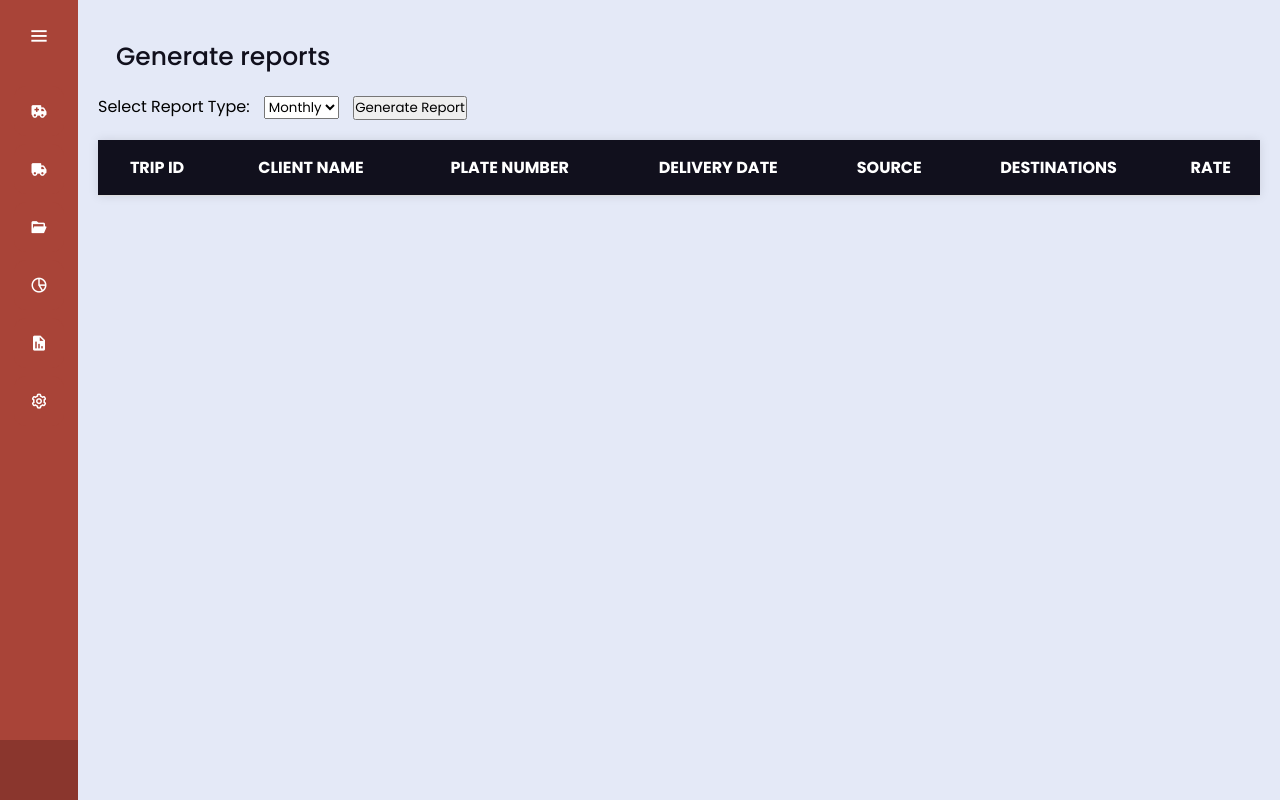
After one commit to zancy2222/TruckSystem, a PHP site: page /generate.php in a window 1280 px wide. The commit adds this page. Run offline with PHP 8.4, Linux system fonts and the light colour scheme; lists and menus that the app fills with data are empty.

Commit message:
13/3/2024

```diff
--- a/assets/style.css
+++ b/assets/style.css
@@ -12,7 +12,7 @@
   top: 0;
   height: 100%;
   width: 78px;
-  background: #11101D;
+  background: #A94438;
   padding: 6px 14px;
   z-index: 99;
   transition: all 0.5s ease;
@@ -110,7 +110,7 @@
   border: none;
   border-radius: 12px;
   transition: all 0.5s ease;
-  background: #1d1b31;
+  background: #A94438;
 }
 .sidebar.open input{
   padding: 0 20px 0 50px;
@@ -125,7 +125,7 @@
   align-items: center;
   text-decoration: none;
   transition: all 0.4s ease;
-  background: #11101D;
+  background: #A94438;
 }
 .sidebar li a:hover{
   background: #FFF;
@@ -146,7 +146,7 @@
 .sidebar li a:hover .links_name,
 .sidebar li a:hover i{
   transition: all 0.5s ease;
-  color: #11101D;
+  color: #A94438;
 }
 .sidebar li i{
   height: 50px;
@@ -161,7 +161,7 @@
   left: 0;
   bottom: -8px;
   padding: 10px 14px;
-  background: #1d1b31;
+  background: #8a362d;
   transition: all 0.5s ease;
   overflow: hidden;
 }
--- /dev/null
+++ b/generate.php
@@ -0,0 +1,248 @@
+<!DOCTYPE html>
+<html lang="en" dir="ltr">
+  <head>
+    <meta charset="UTF-8">
+    <title></title>
+    <link rel="stylesheet" href="assets/style.css">
+
+    <link href='https://unpkg.com/boxicons@2.0.7/css/boxicons.min.css' rel='stylesheet'>
+     <meta name="viewport" content="width=device-width, initial-scale=1.0">
+     <style>
+ .home-section {
+            padding: 20px;
+        }
+        .trip-table {
+            width: 100%;
+            border-collapse: collapse;
+            margin-top: 20px;
+            box-shadow: 0 0 10px rgba(0, 0, 0, 0.1);
+            background-color: #fff;
+        }
+
+        .trip-table th,
+        .trip-table td {
+            padding: 15px;
+            text-align: center;
+            border-bottom: 1px solid #ddd;
+        }
+
+        .trip-table th {
+            background-color: #11101D;
+            color: white;
+        }
+
+        .trip-table tbody tr:hover {
+            background-color: #f5f5f5;
+        }
+
+        .trip-table td:last-child {
+            display: flex;
+            gap: 10px;
+            justify-content: center;
+        }
+
+        .report-form {
+        margin-bottom: 20px;
+    }
+
+    .report-form label,
+    .report-form select,
+    .report-form button {
+        margin-right: 10px;
+    }
+     </style>
+   </head>
+<body>
+  <div class="sidebar">
+    <div class="logo-details">
+        <div class="logo_name">Truck Management</div>
+        <i class='bx bx-menu' id="btn" ></i>
+    </div>
+    <ul class="nav-list">
+      <li>
+        <a href="index.php">
+            <i class='bx bxs-ambulance'></i>
+
+            <span class="links_name">Add truck</span>
+        </a>
+         <span class="tooltip">Add trucks</span>
+      </li>
+      <li>
+       <a href="viewTruck.php">
+        <i class='bx bxs-truck'></i>
+         <span class="links_name">View Truck</span>
+       </a>
+       <span class="tooltip">View Truck</span>
+     </li>
+     <li>
+      <a href="TripMonitor.php">
+       <i class='bx bxs-folder-open'></i>
+        <span class="links_name">Trip Monitor</span>
+      </a>
+      <span class="tooltip">Trip Monitor</span>
+    </li>
+     <li>
+       <a href="#">
+         <i class='bx bx-pie-chart-alt-2' ></i>
+         <span class="links_name">Analytics</span>
+       </a>
+       <span class="tooltip">Analytics</span>
+     </li>
+     <li>
+       <a href="generate.php">
+        <i class='bx bxs-report' ></i>
+         <span class="links_name">Generate Reports</span>
+       </a>
+       <span class="tooltip">Generate Reports</span>
+     </li>
+     <li>
+       <a href="Repair.php">
+        <i class='bx bx-cog'></i>
+         <span class="links_name">Repair & Expenses</span>
+       </a>
+       <span class="tooltip">Repair & Expenses</span>
+     </li>
+
+     <li class="profile">
+
+     </li>
+    </ul>
+  </div>
+
+  <section class="home-section">
+        <div class="text">Generate reports</div>
+
+        <form action="#" method="post" class="report-form">
+            <label for="reportType">Select Report Type:</label>
+            <select name="reportType" id="reportType">
+                <option value="monthly">Monthly</option>
+                <option value="yearly">Yearly</option>
+            </select>
+            <button type="submit">Generate Report</button>
+        </form>
+
+        <table class="trip-table">
+            <thead>
+                <tr>
+                    <th>TRIP ID</th>
+                    <th>CLIENT NAME</th>
+                    <th>PLATE NUMBER</th>
+                    <th>DELIVERY DATE</th>
+                    <th>SOURCE</th>
+                    <th>DESTINATIONS</th>
+                    <th>RATE</th>
+                </tr>
+            </thead>
+            <tbody>
+            <?php
+// Include the database connection
+include 'Partials/dbConn.php';
+
+// Check if the form is submitted
+if ($_SERVER["REQUEST_METHOD"] == "POST") {
+    // Get the selected report type
+    $selectedReportType = $_POST['reportType'];
+
+    // Adjust your SQL query based on the selected report type
+    $sql = "SELECT * FROM TripMonitor WHERE ";
+    if ($selectedReportType == "monthly") {
+        $sql .= "MONTH(DeliveryDate) = MONTH(CURRENT_DATE())";
+    } elseif ($selectedReportType == "yearly") {
+        $sql .= "YEAR(DeliveryDate) = YEAR(CURRENT_DATE())";
+    }
+
+    $result = mysqli_query($conn, $sql);
+
+    // Initialize variables for total rate earnings, highest and lowest trips
+    $totalRateEarnings = 0;
+    $locationTrips = [];
+    $totalTrips = 0;
+
+    // Loop through the result set and generate table rows
+    while ($row = mysqli_fetch_assoc($result)) {
+        echo "<tr>";
+        echo "<td>{$row['TripID']}</td>";
+        echo "<td>{$row['ClientName']}</td>";
+        echo "<td>{$row['PlateNumber']}</td>";
+        echo "<td>{$row['DeliveryDate']}</td>";
+        echo "<td>{$row['Source']}</td>";
+        echo "<td>{$row['Destination']}</td>";
+        echo "<td>{$row['Rate']}</td>";
+        echo "</tr>";
+
+        // Calculate total rate earnings
+        $totalRateEarnings += $row['Rate'];
+
+        // Process destination information
+        $destinations = explode(',', $row['Destination']);
+        foreach ($destinations as $destination) {
+            $destination = trim($destination);
+            if (empty($locationTrips[$destination])) {
+                $locationTrips[$destination] = 1;
+            } else {
+                $locationTrips[$destination]++;
+            }
+        }
+
+        // Count total trips
+        $totalTrips++;
+    }
+
+    // Display summary information
+    echo "<tr>";
+    echo "<td colspan='6'><b>Total Rate Earnings:</b></td>";
+    echo "<td><b>{$totalRateEarnings}</b></td>";
+    echo "</tr>";
+
+    // Find highest location trip
+    $highestLocationTrip = array_search(max($locationTrips), $locationTrips);
+    echo "<tr>";
+    echo "<td colspan='6'><b>Highest Location Trip:</b></td>";
+    echo "<td><b>{$highestLocationTrip} - {$locationTrips[$highestLocationTrip]}</b></td>";
+    echo "</tr>";
+
+    // Find lowest location trip
+    $lowestLocationTrip = array_search(min($locationTrips), $locationTrips);
+    echo "<tr>";
+    echo "<td colspan='6'><b>Lowest Location Trip:</b></td>";
+    echo "<td><b>{$lowestLocationTrip} - {$locationTrips[$lowestLocationTrip]}</b></td>";
+    echo "</tr>";
+
+    echo "<tr>";
+    echo "<td colspan='6'><b>Total Trips:</b></td>";
+    echo "<td><b>{$totalTrips}</b></td>";
+    echo "</tr>";
+}
+
+// Close the database connection
+mysqli_close($conn);
+?>
+</tbody>
+        </table>
+    </section>
+
+  <script>
+  let sidebar = document.querySelector(".sidebar");
+  let closeBtn = document.querySelector("#btn");
+  let searchBtn = document.querySelector(".bx-search");
+
+  closeBtn.addEventListener("click", ()=>{
+    sidebar.classList.toggle("open");
+    menuBtnChange();
+  });
+
+  searchBtn.addEventListener("click", ()=>{
+    sidebar.classList.toggle("open");
+    menuBtnChange();
+  });
+
+  function menuBtnChange() {
+   if(sidebar.classList.contains("open")){
+     closeBtn.classList.replace("bx-menu", "bx-menu-alt-right");
+   }else {
+     closeBtn.classList.replace("bx-menu-alt-right","bx-menu");
+   }
+  }
+  </script>
+</body>
+</html>
--- /dev/null
+++ b/partials/dbConn.php
@@ -0,0 +1,15 @@
+<?php
+// Database connection parameters
+$servername = "localhost";
+$username = "root";
+$password = "";
+$dbname = "Trucksystem";
+
+// Create connection
+$conn = new mysqli($servername, $username, $password, $dbname);
+
+// Check connection
+if ($conn->connect_error) {
+    die("Connection failed: " . $conn->connect_error);
+}
+?>
```
Also changed, not shown: Repair.php (renamed from index.html, +6 -70 lines), TripMonitor.php (renamed from TripMonitor.html, +28 -17 lines), index.php (added, +166 -0 lines), partials/save_data.php (added, +28 -0 lines), viewTruck.php (renamed from viewTruck.html, +36 -18 lines).
